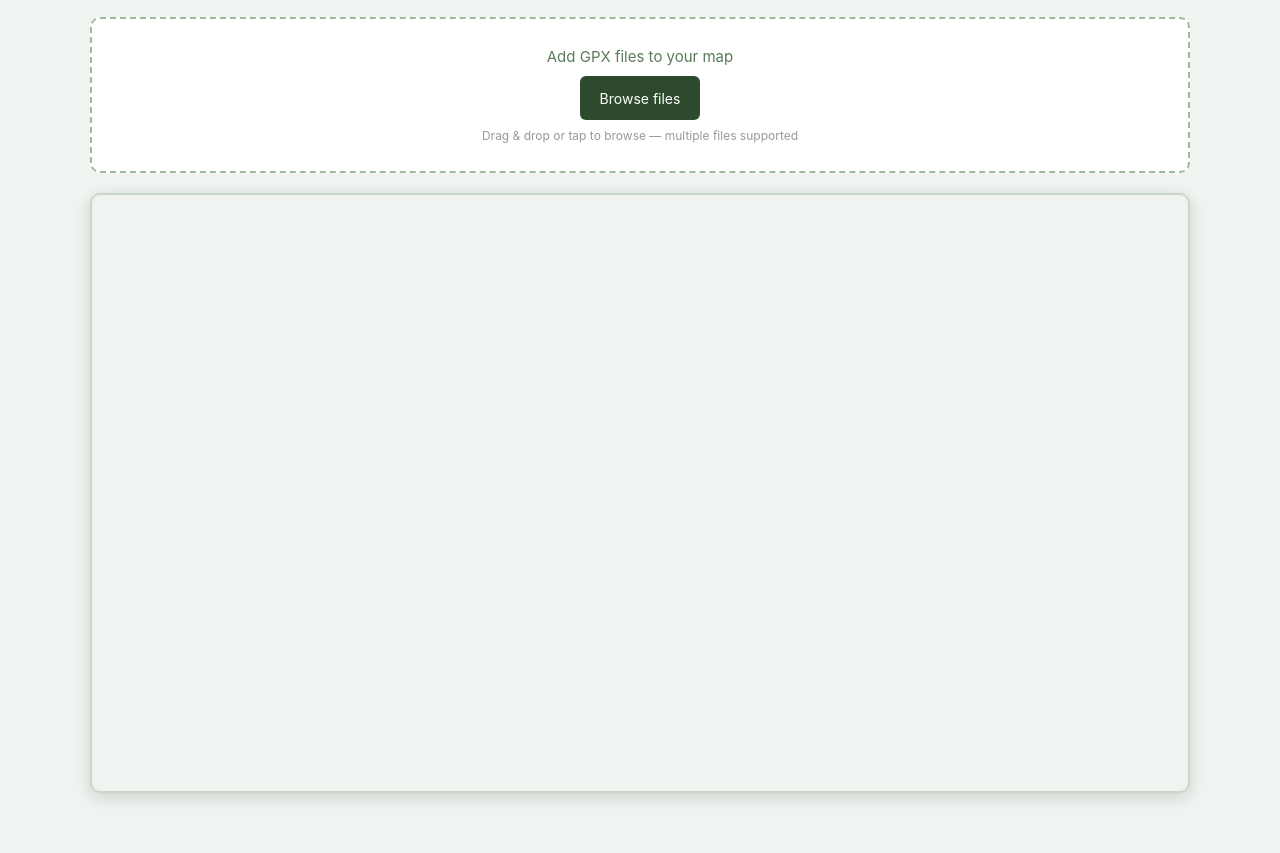
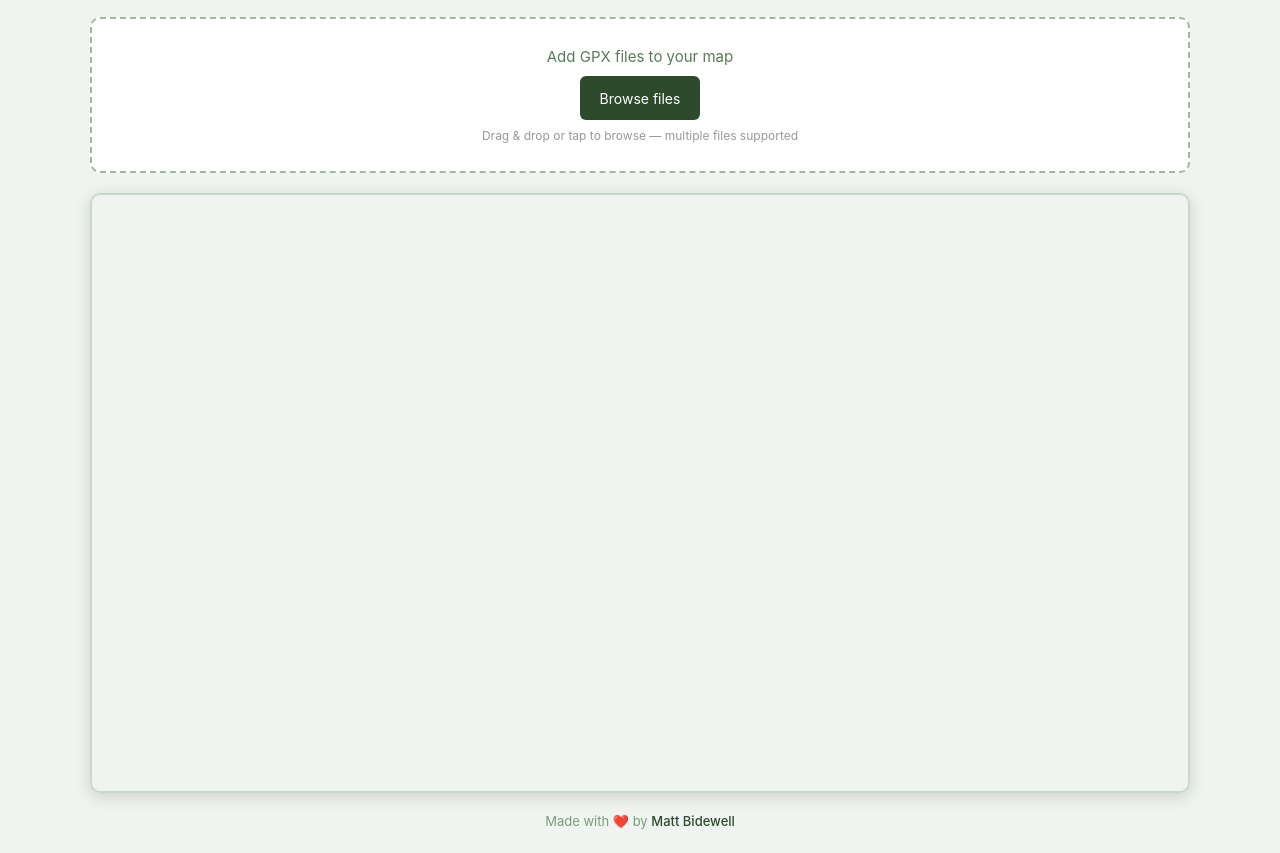
Before and after one commit to MattBidewell/trail-mapper, a website with bundled scripts: page index.html in a window 1280 px wide. Shown: the part 61-914 px from the top of the page. Before the commit the page ends 878 px from the top, so only its background shows below. Built offline with nearby package versions, Linux system fonts and the light colour scheme.

Commit message:
chore: add little footer

```diff
--- a/index.html
+++ b/index.html
@@ -93,6 +93,16 @@
     .legend-item:last-child { margin-bottom: 0; }
     .legend-color { width: 20px; height: 4px; margin-right: 8px; border-radius: 2px; flex-shrink: 0; }
     .legend-name { color: #444; white-space: nowrap; overflow: hidden; text-overflow: ellipsis; max-width: 180px; }
+    .footer {
+      font-size: 13px;
+      color: #7a9a7a;
+    }
+    .footer a {
+      color: #2d4a2d;
+      text-decoration: none;
+      font-weight: 500;
+    }
+    .footer a:hover { text-decoration: underline; }
     .error-msg {
       width: 100%;
       max-width: 1100px;
@@ -123,6 +133,8 @@
     <div class="map-container">
       <div id="map"></div>
     </div>
+
+    <p class="footer">Made with ❤️ by <a href="https://matty.dev" target="_blank" rel="noopener">Matt Bidewell</a></p>
   </div>
 
   <script type="module" src="js/main.js"></script>
```
